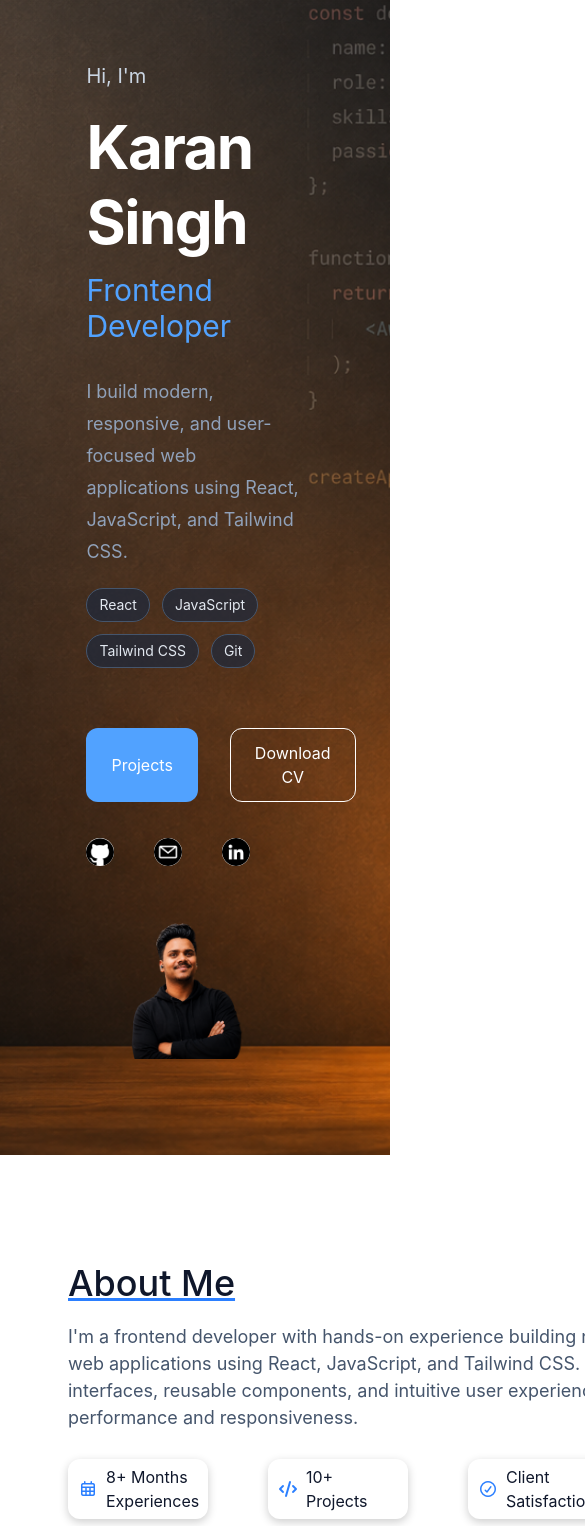
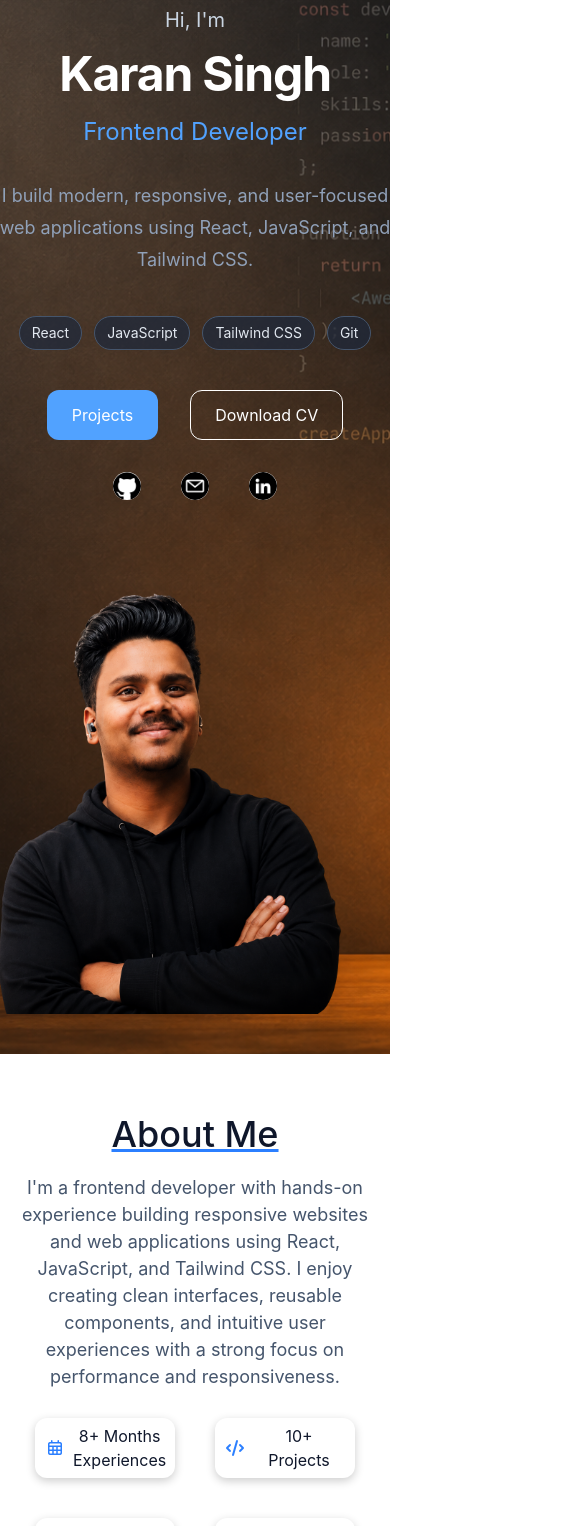
Before and after one commit to karanhub003/Portfoilo, a React (Vite) app: page / in a window 390 px wide. Shown: the part 94-1620 px from the top of the page, 585 px wide, since content can reach past the window. Built offline with nearby package versions, Linux system fonts and the light colour scheme.

Commit message:
alignment and divs size responsiveness is done and only font size is left out

```diff
--- a/src/App.jsx
+++ b/src/App.jsx
@@ -28,7 +28,6 @@ export const App = () => {
       <footer className="w-full bg-slate-900">
         <Footer/>
       </footer>
-      <TestComponentMotion/>
     </>
   );
 };
--- a/src/components/AboutMe.jsx
+++ b/src/components/AboutMe.jsx
@@ -1,36 +1,43 @@
 import React from "react";
 import { easeOut, motion } from "motion/react";
-import profileImage from "../assets/me.png"
+import profileImage from "../assets/me.png";
 
 export default function AboutMe() {
   return (
-
     <motion.section
-      initial={{opacity:0,y:50}}
-      whileInView={{opacity:1,y:0}}
-      transition={{duration:0.7,ease:easeOut }}
-      viewport={{once:true}}
-
-    className=" w-full bg-white py-24 ">
-      <div className="aboutMe  flex xl:w-345 xl:mx-auto gap-8.5">
-      <div className="aboutMeProfileContainer  p-2 xl:w-[25%]">
-        <div className="profileImageFrame border-blue-100  rounded-2xl overflow-hidden bg-blue-50 shadow-lg"><img className="pl-1.5" src={profileImage} alt="profileImg" /></div>
-      </div>
-      <div className="aboutMeInformationContainer  p-3 xl:w-[75%]">
-        <h2 className="text-slate-900 text-4xl font-medium underline decoration-blue-500">About Me</h2>
-        <p className="my-5 text-[18px] text-slate-600" >
-          I'm a frontend developer with hands-on experience building responsive websites and web applications using React, JavaScript, and Tailwind CSS. I enjoy creating clean interfaces, reusable components, and intuitive user experiences with a strong focus on performance and responsiveness.
-        </p>
-        <div className="highlightContainers flex  gap-15  py-2">
+      initial={{ opacity: 0, y: 50 }}
+      whileInView={{ opacity: 1, y: 0 }}
+      transition={{ duration: 0.7, ease: easeOut }}
+      viewport={{ once: true }}
+      className=" w-full bg-white py-12 lg:py-24 "
+    >
+      <div className="aboutMe flex-col  items-center flex xl:w-345 1xlg:flex-row 1xl:flex-row xl:mx-auto gap-8.5">
+        <div className="aboutMeProfileContainer order-2 1xlg:order-1  p-2 xl:w-[25%] 1xl:w-[25%] 1xlg:w-[25%] w-100">
+          <div className="profileImageFrame border-blue-100  rounded-2xl overflow-hidden bg-blue-50 shadow-lg">
+            <img className="pl-1.5" src={profileImage} alt="profileImg" />
+          </div>
+        </div>
+        <div className="aboutMeInformationContainer order-1 1xlg:order-2 text-center   p-3 xl:w-[75%] 1xl:w-[75%] 1xlg:w-[75%] ">
+          <h2 className="text-slate-900 text-4xl font-medium underline decoration-blue-500">
+            About Me
+          </h2>
+          <p className="my-5 text-[18px] text-slate-600">
+            I'm a frontend developer with hands-on experience building
+            responsive websites and web applications using React, JavaScript,
+            and Tailwind CSS. I enjoy creating clean interfaces, reusable
+            components, and intuitive user experiences with a strong focus on
+            performance and responsiveness.
+          </p>
+          <div className="highlightContainers flex flex-wrap order-3  justify-center  xl:gap-15 gap-10  py-2">
           <div className="highlightInfo border-slate-200 w-35 py-1.5 px-2.5 flex gap-2 items-center bg-white text-slate-900 cursor-pointer rounded-xl shadow-[0_3px_10px_rgb(0,0,0,0.2)]">
             <div className="icon text-blue-500 ">
-             <i className="fa-regular fa-calendar-days"></i>
+              <i className="fa-regular fa-calendar-days"></i>
             </div>
             <p>8+ Months Experiences</p>
           </div>
           <div className="highlightInfo  border-slate-200 w-35 py-1.5 px-2.5 flex gap-2 items-center bg-white text-slate-900 cursor-pointer rounded-xl shadow-[0_3px_10px_rgb(0,0,0,0.2)]">
             <div className="icon  text-blue-500">
-             <i className="fa-solid fa-code"></i>
+              <i className="fa-solid fa-code"></i>
             </div>
             <p>10+ Projects</p>
           </div>
@@ -47,9 +54,9 @@ export default function AboutMe() {
             <p>India</p>
           </div>
         </div>
+        </div>
+
       </div>
-    </div>
     </motion.section>
-
   );
 }
--- a/src/components/ExperienceCard.jsx
+++ b/src/components/ExperienceCard.jsx
@@ -6,7 +6,7 @@ export default function ExperienceCard({ experience }) {
   return (
     <>
 
-      <div className="experienceCard  max-w-5xl mx-auto flex  flex-col gap-3.5 bg-white rounded-3xl p-3.5 shadow-[-7px_6px_20px_-1px_rgba(134,_148,_104,_0.14)]">
+      <div className="experienceCard  max-w-5xl mx-auto flex  flex-col gap-3.5 bg-white rounded-3xl xl:p-3.5 p-2 shadow-[-7px_6px_20px_-1px_rgba(134,_148,_104,_0.14)]">
         <div className="companyInfoContainer  flex gap-3.5">
           <div className="companyProfileImg  w-20 h-20 flex items-center justify-center">
             <img src={experience.profile} alt="profileImg" />
@@ -33,7 +33,7 @@ export default function ExperienceCard({ experience }) {
             </div>
           </div>
         </div>
-        <p className="font-semibold text-slate-800">{experience.description}</p>
+        <p className="font-semibold text-slate-800 sm:text-[14px] md:text-[16px]">{experience.description}</p>
         <div className="workedSkillsContainer  flex gap-4">
           {experience.technologies.map((technology) => (
             <div className="workedSkillsBadges  py-1 px-2.5 rounded-2xl bg-slate-50">
--- a/src/components/HeroSection.jsx
+++ b/src/components/HeroSection.jsx
@@ -8,27 +8,27 @@ import linkdin from "../assets/linkdin.png";
 export default function HeroSection (){
   return (
     <section
-      className="HeroSection font-[Inter] min-h-[90vh] relative bg-cover bg-center bg-no-repeat"
+      className="HeroSection font-[Inter] min-h-[90vh] relative bg-cover bg-center bg-no-repeat overflow-x-hidden"
       style={{ backgroundImage: `url(${heroImg})` }}
     >
-      <div className=" xl:w-345 xl:mx-auto min-h-[90vh] flex flex-col xl:flex-row items-center justify-between gap-12 py-24 px-3.5">
+      <div className=" xl:w-345 xl:mx-auto min-h-[90vh] flex flex-col lg:flex-row items-center 2xlg:justify-between gap-12 py-10 lg:py-24 px-3.5">
         <motion.div
-        initial={{opacity:0,x:-100}}
+        initial={{opacity:0,x:-40}}
         whileInView={{opacity:1,x:0}}
         transition={{duration:0.8,ease:easeOut}}
         viewport={{once:false}}
-        className=" leftSideContainer w-[60%]">
-          <p className="text-xl pb-5 text-slate-300">Hi, I'm</p>
-          <p className="text-6xl pb-3 text-white leading-tight font-bold tracking-tight">
+        className=" leftSideContainer lg:w-[60%] w-full items-center lg:items-start  flex flex-col ">
+          <p className="text-xl pb-2.5 lg:pb-5 text-slate-300">Hi, I'm</p>
+          <p className="xl:text-6xl text-5xl pb-3 text-white leading-tight font-bold tracking-tight">
             Karan Singh
           </p>
-          <p className="text-3xl pb-8 text-blue-400">Frontend Developer</p>
+          <p className="xl:text-3xl text-2xl pb-4 lg:pb-8 text-blue-400">Frontend Developer</p>
 
-          <p className="text-lg text-slate-400 leading-8 max-w-md pb-5">
+          <p className="text-lg text-slate-400 leading-8 w-100 text-center lg:text-left lg:max-w-md py-4">
             I build modern, responsive, and user-focused web applications using
             React, JavaScript, and Tailwind CSS.
           </p>
-          <div className="flex flex-wrap gap-3 pb-15 text-sm ">
+          <div className="flex flex-wrap gap-3  py-6 lg:pb-15 text-sm ">
             <div
               className=" py-1.5 px-3 rounded-full  bg-slate-800/70
 border border-slate-600
@@ -63,7 +63,7 @@ hover:text-blue-400"
             </div>
           </div>
 
-          <div className="flex gap-8 pb-9  ">
+          <div className="flex gap-8  py-4 lg:pb-9  ">
             <button className="border py-3 px-6 rounded-xl border-transparent  bg-blue-400 text-white ">
               Projects
             </button>
@@ -71,7 +71,7 @@ hover:text-blue-400"
               Download CV
             </button>
           </div>
-          <div className="SocialIconContainer  flex gap-10 ">
+          <div className="SocialIconContainer  flex gap-10 py-4 lg:py-0 ">
             <img
               className="w-7 bg-white rounded-full   cursor-pointer hover:scale-110
 hover:bg-blue-400
@@ -100,12 +100,12 @@ duration-300"
         </motion.div>
 
         <motion.div
-        initial={{opacity:0,x:100}}
+        initial={{opacity:0,x:40}}
         whileInView={{opacity:1,x:0}}
         transition={{duration:0.8,ease:easeOut}}
         viewport={{once:false}}
-        className=" rightSideContainer w-[40%] flex">
-         <img className="profileImage w-full" src={me} alt="me-pic" />
+        className=" rightSideContainer lg:w-[40%] w-112.5 ">
+         <img className="profileImage w-full " src={me} alt="me-pic" />
         </motion.div>
       </div>
     </section>
--- a/src/components/Projects.jsx
+++ b/src/components/Projects.jsx
@@ -4,7 +4,7 @@ import ProjectsCard from "./ProjectsCard.jsx";
 
 export default function Projects() {
   return (
-    <section className="projectsSection w-full bg-slate-50 py-24">
+    <section className="projectsSection w-full bg-slate-50 py-12 lg:py-24">
       <div className="ProjectOuterContainer xl:w-345 xl:mx-auto">
         <div className="experienceHeadingInfoContainer flex flex-col items-center mb-4">
           {" "}
@@ -26,7 +26,7 @@ export default function Projects() {
           <div className="py-1.5 px-2.5  hover:underline decoration-blue-500 font-medium  mb-3.5 active:bg-blue-500 active:text-white">Frontend</div>
           <div className="py-1.5 px-2.5  hover:underline decoration-blue-500 font-medium  mb-3.5 active:bg-blue-500 active:text-white">Full Stack</div>
         </div>
-        <div className="projectsWrappersContainer flex  flex-wrap justify-around gap-y-9 ">
+        <div className="projectsWrappersContainer flex flex-col  sm:flex-wrap justify-center 1xl:justify-around xl:justify-around  gap-7 gap-y-8 ">
           {projects.map((project) => (
             <ProjectsCard key={project.id} project={project} />
           ))}
--- a/src/components/ProjectsCard.jsx
+++ b/src/components/ProjectsCard.jsx
@@ -6,7 +6,7 @@ export default function ProjectsCard({ project }) {
   console.log(project);
   return (
     <div
-      className="projectCardContainer flex flex-col w-[30.5%] shadow-[0_3px_10px_rgb(0,0,0,0.2)] bg-white
+      className="projectCardContainer flex flex-col w-full sm:w-[45%] md:w-[47%] 1xl:w-[30.5%] xl:w-[30.5%] shadow-[0_3px_10px_rgb(0,0,0,0.2)] bg-white
 rounded-3xl
 transition-all
 duration-300
@@ -20,10 +20,10 @@ cursor-pointer "
           <img src={project.image} alt="" />
         </div>
         <h2 className="text-[18px] font-medium">{project.name}</h2>
-        <p className="text-slate-500 font-medium">{project.description}</p>
+        <p className="text-slate-500 font-medium md:text-[16px] sm:text-[14px]">{project.description}</p>
         <div className="flex gap-4 mt-1.5">
           {project.technologies.map((technology) => (
-            <div className=" border py-1 px-2.5 rounded-3xl">{technology}</div>
+            <div className=" border py-1 px-2.5 rounded-3xl md:text-[16px] sm:text-[14px]">{technology}</div>
           ))}
         </div>
       </div>
--- a/src/components/SkillsBadge.jsx
+++ b/src/components/SkillsBadge.jsx
@@ -7,7 +7,7 @@ export default function SkillsBadge({skill}) {
     whileHover={{scale:1.2,transition:{duration:0.1}}}
     transition={{duration:0.5,ease:easeOut}}
     className=' border flex  gap-1.5 items-center p-2 rounded-lg ' >
-      <div className='w-[20px] h-[20px]'>
+      <div className='w-5 h-5'>
         <img src={skill.icon} alt="" />
       </div>
       <p>{skill.name}</p>
--- a/src/index.css
+++ b/src/index.css
@@ -2,6 +2,9 @@
 
 @theme{
     --breakpoint-xl:86.25rem;
+    --breakpoint-1xl:80rem;
+    --breakpoint-1xlg:73.75rem;
+    --breakpoint-2xlg:60rem;
 }
 body{
     margin: 0;
```
Also changed, not shown: src/components/ContactMe.jsx (+7 -7 lines), src/components/Experience.jsx (+5 -5 lines), src/components/Footer.jsx (+8 -8 lines), src/components/Skills.jsx (+5 -5 lines).
